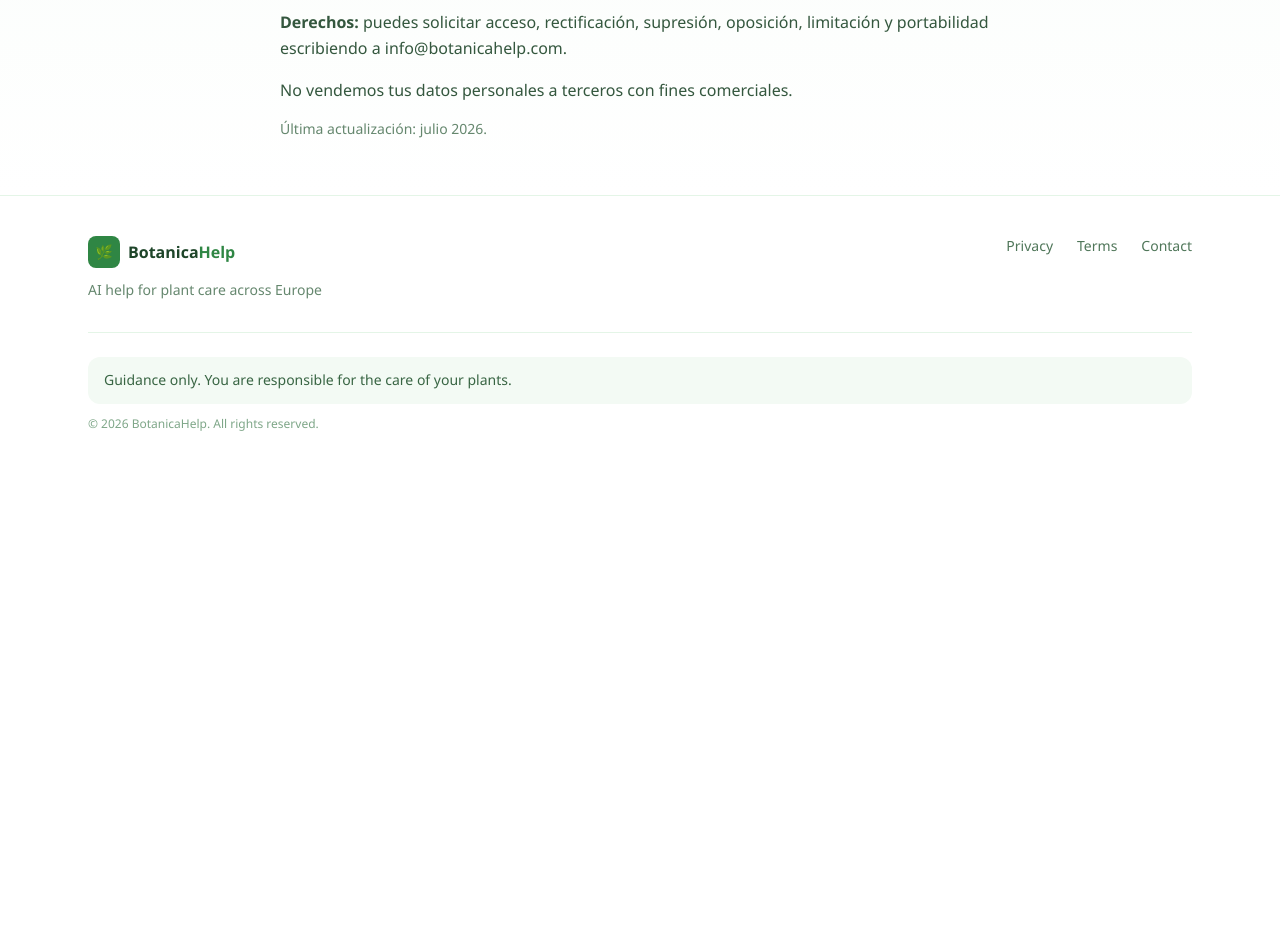
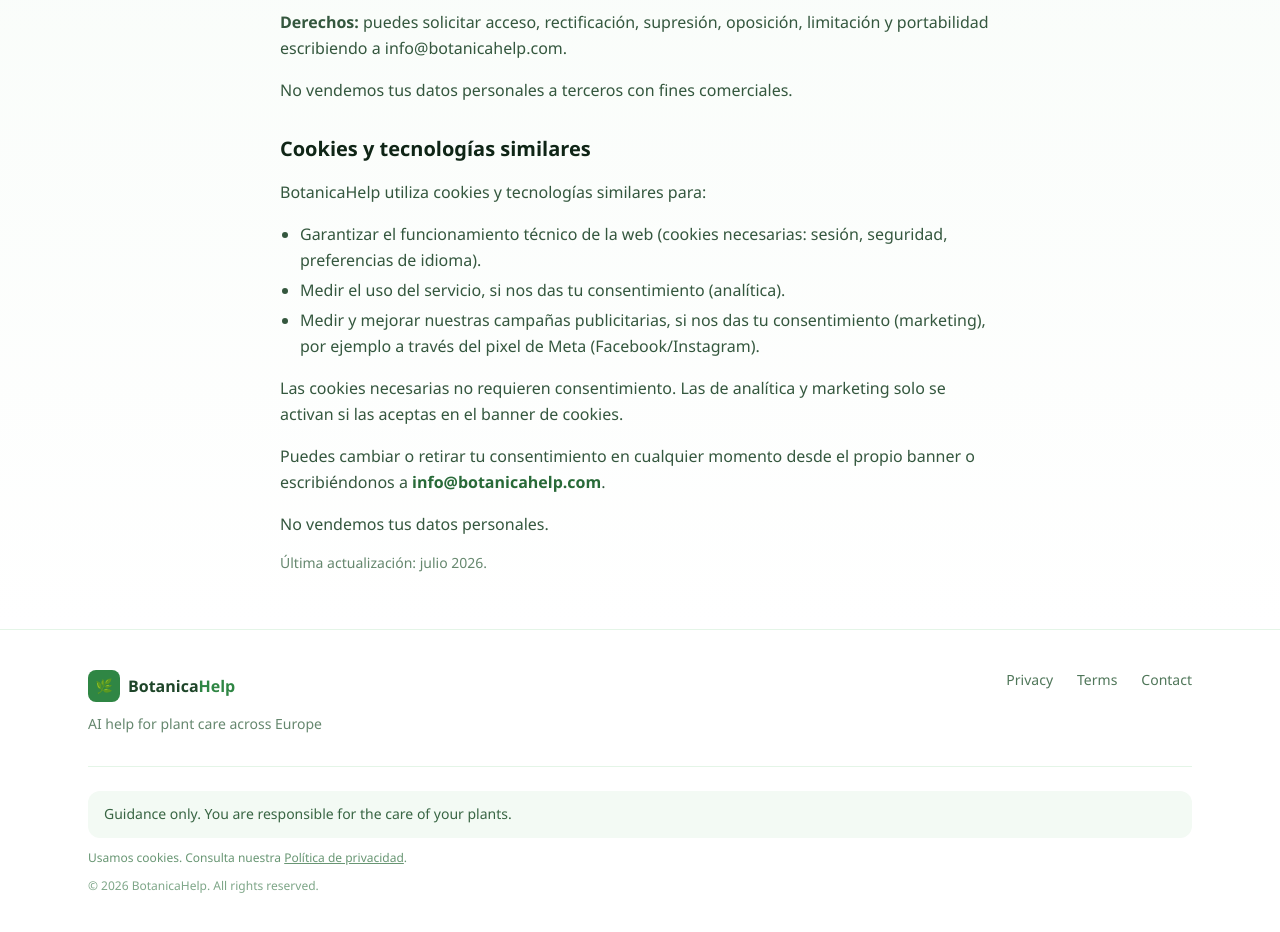
Before and after one commit to fonsecayhijos/Botanic.help, a Next.js app: page /privacidad in a window 1280 px wide. Shown: the part 580-1512 px from the top of the page. Before the commit the page ends 1052 px from the top, so only its background shows below. Built offline with nearby package versions, Linux system fonts and the light colour scheme; no server answers.

Commit message:
Add cookies section to privacy and footer notice

```diff
--- a/src/app/privacidad/page.tsx
+++ b/src/app/privacidad/page.tsx
@@ -22,6 +22,26 @@
             <p><strong>Encargados del tratamiento:</strong> Supabase (infraestructura de datos), Stripe (pagos) y xAI (procesamiento de IA).</p>
             <p><strong>Derechos:</strong> puedes solicitar acceso, rectificación, supresión, oposición, limitación y portabilidad escribiendo a info@botanicahelp.com.</p>
             <p>No vendemos tus datos personales a terceros con fines comerciales.</p>
+
+            <h2 className="mt-8 text-xl font-bold text-brand-950">Cookies y tecnologías similares</h2>
+            <p>
+              BotanicaHelp utiliza cookies y tecnologías similares para:
+            </p>
+            <ul className="list-disc pl-5 space-y-1">
+              <li>Garantizar el funcionamiento técnico de la web (cookies necesarias: sesión, seguridad, preferencias de idioma).</li>
+              <li>Medir el uso del servicio, si nos das tu consentimiento (analítica).</li>
+              <li>Medir y mejorar nuestras campañas publicitarias, si nos das tu consentimiento (marketing), por ejemplo a través del pixel de Meta (Facebook/Instagram).</li>
+            </ul>
+            <p>
+              Las cookies necesarias no requieren consentimiento. Las de analítica y marketing solo se activan si las aceptas en el banner de cookies.
+            </p>
+            <p>
+              Puedes cambiar o retirar tu consentimiento en cualquier momento desde el propio banner o escribiéndonos a{' '}
+              <a href="mailto:info@botanicahelp.com" className="font-semibold text-brand-700 hover:underline">
+                info@botanicahelp.com
+              </a>.
+            </p>
+            <p>No vendemos tus datos personales.</p>
             <p className="text-sm text-brand-800/70">Última actualización: julio 2026.</p>
           </div>
         </div>
--- a/src/components/Footer.tsx
+++ b/src/components/Footer.tsx
@@ -40,6 +40,13 @@
           <p className="rounded-xl bg-brand-50 px-4 py-3 text-sm leading-relaxed text-brand-800/90">
             {t.footer.disclaimer}
           </p>
+          <p className="text-xs text-brand-700/70">
+            Usamos cookies. Consulta nuestra{" "}
+            <Link href="/privacidad" className="underline hover:text-brand-600">
+              Política de privacidad
+            </Link>
+            .
+          </p>
           <p className="text-xs text-brand-700/60">
             © {year} BotanicaHelp. {t.footer.rights}
           </p>
```
